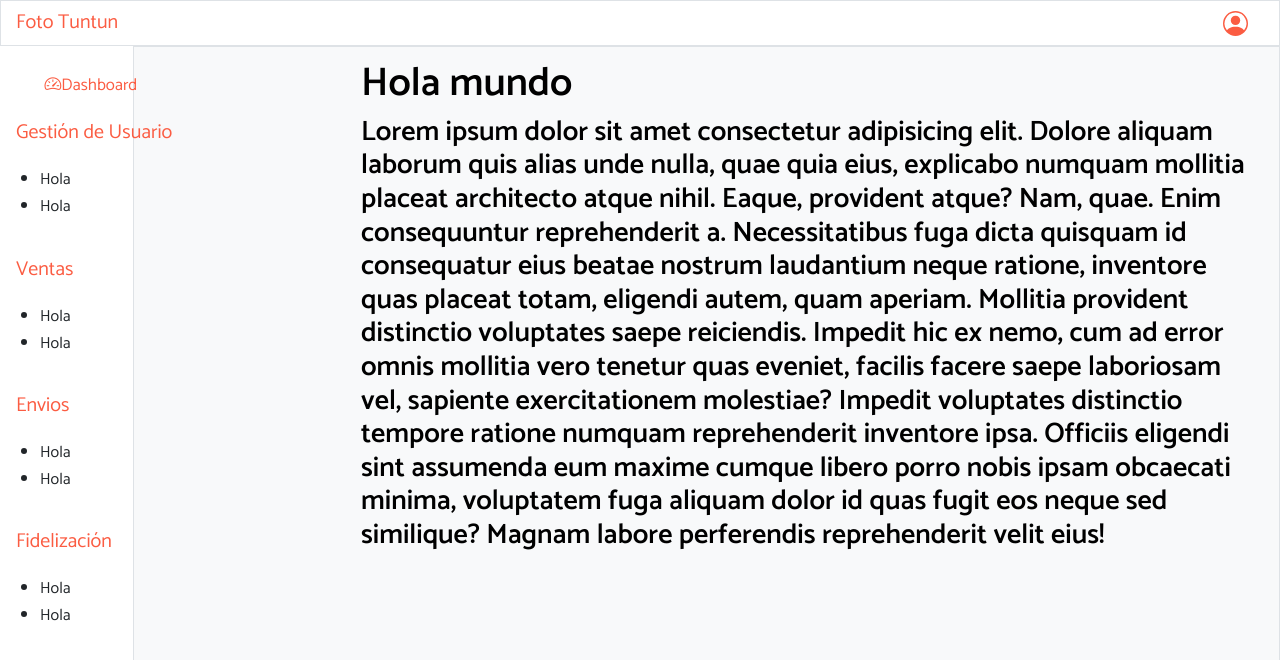
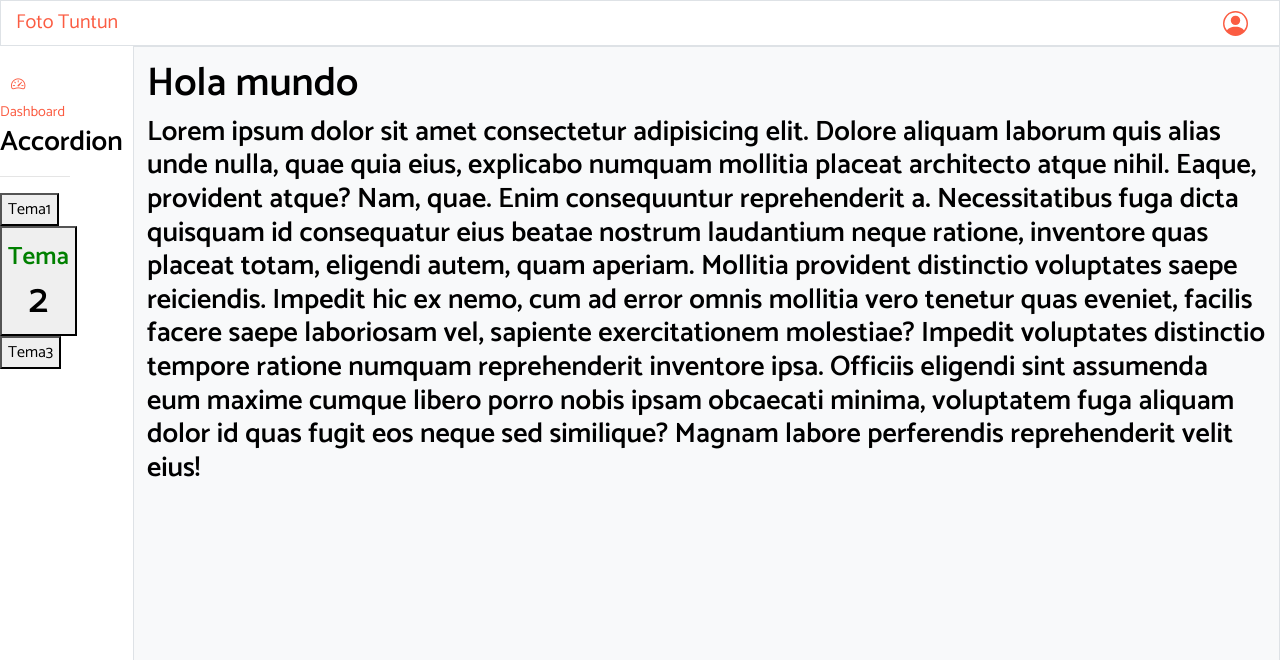
Before and after one commit to DiegoMurillo7536/TuntunFrontendRoutes, an Angular app: page /checkout in a window 1280 px wide. Shown: the top 660 px of the page. Built offline with nearby package versions, Linux system fonts and the light colour scheme; what ngx-slick-carousel would draw is missing.

Commit message:
Haciendo acordeon en el sidebar

```diff
--- a/src/app/administrador/component/sidebar/sidebar.component.css
+++ b/src/app/administrador/component/sidebar/sidebar.component.css
@@ -3,9 +3,25 @@
     padding-bottom:40% ;
     padding-top: 2%;
     float: left;
+    width: 10.5%;
+
 }
 #titulomodulo{
 
     margin-left: 15%;
-    font-size: 1.05em;
+    font-size: 0.9em;
+
+    padding: 0.5%;
 }
+.items{
+    margin-left: 30%;
+    margin-right: 5%;
+}
+
+.acordeon{
+    font-size: 15px;
+}
+span{
+    color:green;
+    font-size:25px;
+}
--- a/src/app/administrador/component/sidebar/sidebar.component.html
+++ b/src/app/administrador/component/sidebar/sidebar.component.html
@@ -2,92 +2,28 @@
 
    <a href="#" id="titulomodulo"> <i class="bi bi-speedometer2"></i>Dashboard</a>
 
-   <a
-   class="navbar-brand p-3"
-   (click)="collapse.toggle()"
-   [attr.aria-expanded]="!isCollapsed"
-   aria-controls="collapseExample">
-   Gestión de Usuario
-</a>
-<div>
- <div #collapse="ngbCollapse" [(ngbCollapse)]="isCollapsed" [horizontal]="true" >
+   <h3>Accordion</h3>
+<hr>
+<ngb-accordion #acc="ngbAccordion" (panelChange)=nomodificar($event)>
+    <ngb-panel id="panel1" title="Tema1">
+        <ng-template ngbPanelContent>
+            Lorem ipsum dolor, sit amet consectetur adipisicing elit. Veritatis ratione eaque voluptatibus error animi quaerat delectus maiores saepe, nemo, inventore nobis omnis, consequuntur asperiores odit non aliquid quo? Maiores, nam.
+        </ng-template>
+    </ngb-panel>
+    <ngb-panel id="panel2">
+        <ng-template ngbPanelTitle>
+            <h1> <span>Tema</span> 2</h1>
+        </ng-template>
+        <ng-template ngbPanelContent>
+            Lorem ipsum dolor, sit amet consectetur adipisicing elit. Veritatis ratione eaque voluptatibus error animi quaerat delectus maiores saepe, nemo, inventore nobis omnis, consequuntur asperiores odit non aliquid quo? Maiores, nam.
+        </ng-template>
+    </ngb-panel>
+    <ngb-panel id="panel3" title="Tema3" [disabled]="false">
+        <ng-template ngbPanelContent>
+            Lorem ipsum dolor, sit amet consectetur adipisicing elit. Veritatis ratione eaque voluptatibus error animi quaerat delectus maiores saepe, nemo, inventore nobis omnis, consequuntur asperiores odit non aliquid quo? Maiores, nam.
+        </ng-template>
+    </ngb-panel>
+</ngb-accordion>
 
-     <ul>
-       <li>
-         Hola
-       </li>
-       <li>
-         Hola
-       </li>
-     </ul>
 
- </div>
 </div>
-
-  <a
-      class="navbar-brand p-3"
-      (click)="collapse.toggle()"
-      [attr.aria-expanded]="!isCollapsed"
-      aria-controls="collapseExample">
-      Ventas
-</a>
-  <div>
-    <div #collapse="ngbCollapse" [(ngbCollapse)]="isCollapsed" [horizontal]="true" >
-
-        <ul>
-          <li>
-            Hola
-          </li>
-          <li>
-            Hola
-          </li>
-        </ul>
-
-    </div>
-  </div>
-
-  <a
-      class="navbar-brand p-3"
-      (click)="collapse.toggle()"
-      [attr.aria-expanded]="!isCollapsed"
-      aria-controls="collapseExample">
-      Envios
-</a>
-  <div>
-    <div #collapse="ngbCollapse" [(ngbCollapse)]="isCollapsed" [horizontal]="true" >
-
-        <ul>
-          <li>
-            Hola
-          </li>
-          <li>
-            Hola
-          </li>
-        </ul>
-
-    </div>
-  </div>
-
-  <a
-      class="navbar-brand p-3"
-      (click)="collapse.toggle()"
-      [attr.aria-expanded]="!isCollapsed"
-      aria-controls="collapseExample">
-      Fidelización
-</a>
-  <div>
-    <div #collapse="ngbCollapse" [(ngbCollapse)]="isCollapsed" [horizontal]="true" >
-
-        <ul>
-          <li>
-            Hola
-          </li>
-          <li>
-            Hola
-          </li>
-        </ul>
-
-    </div>
-  </div>
-
-  </div>
--- a/src/app/administrador/component/sidebar/sidebar.component.ts
+++ b/src/app/administrador/component/sidebar/sidebar.component.ts
@@ -1,4 +1,8 @@
 import { Component, OnInit } from '@angular/core';
+import {NgbAccordionConfig} from '@ng-bootstrap/ng-bootstrap'
+import {NgbPanelChangeEvent} from '@ng-bootstrap/ng-bootstrap';
+
+
 
 @Component({
   selector: 'app-sidebar',
@@ -6,8 +10,16 @@ import { Component, OnInit } from '@angular/core';
   styleUrls: ['./sidebar.component.css']
 })
 export class SidebarComponent implements OnInit {
-  public isCollapsed = false;
-  constructor() { }
+  constructor(private _config:NgbAccordionConfig) {
+    _config.closeOthers=true;
+  }
+
+  nomodificar($event:NgbPanelChangeEvent){
+  if ($event.panelId === 'panel1' && $event.nextState === false){
+    $event.preventDefault();  }
+  }
+
+
 
   ngOnInit(): void {
   }
--- a/src/app/app.module.ts
+++ b/src/app/app.module.ts
@@ -1,5 +1,6 @@
 import { NgModule } from '@angular/core';
 import { BrowserModule } from '@angular/platform-browser';
+import { NgbModule } from '@ng-bootstrap/ng-bootstrap';
 
 import { AppComponent } from './app.component';
 import { HeaderComponent } from './client/header/Cliente/header.component';
@@ -22,7 +23,7 @@ import { AppRoutingModule } from './app-routing.module';
 import { HeaderAdminComponent } from './administrador/component/header/header.component';
 import { DashboardAdminComponent } from './administrador/dashboard/dashboard.component';
 import { SidebarComponent } from './administrador/component/sidebar/sidebar.component';
-import { NgbModule } from '@ng-bootstrap/ng-bootstrap';
+
 @NgModule({
   declarations: [
     AppComponent,
```
